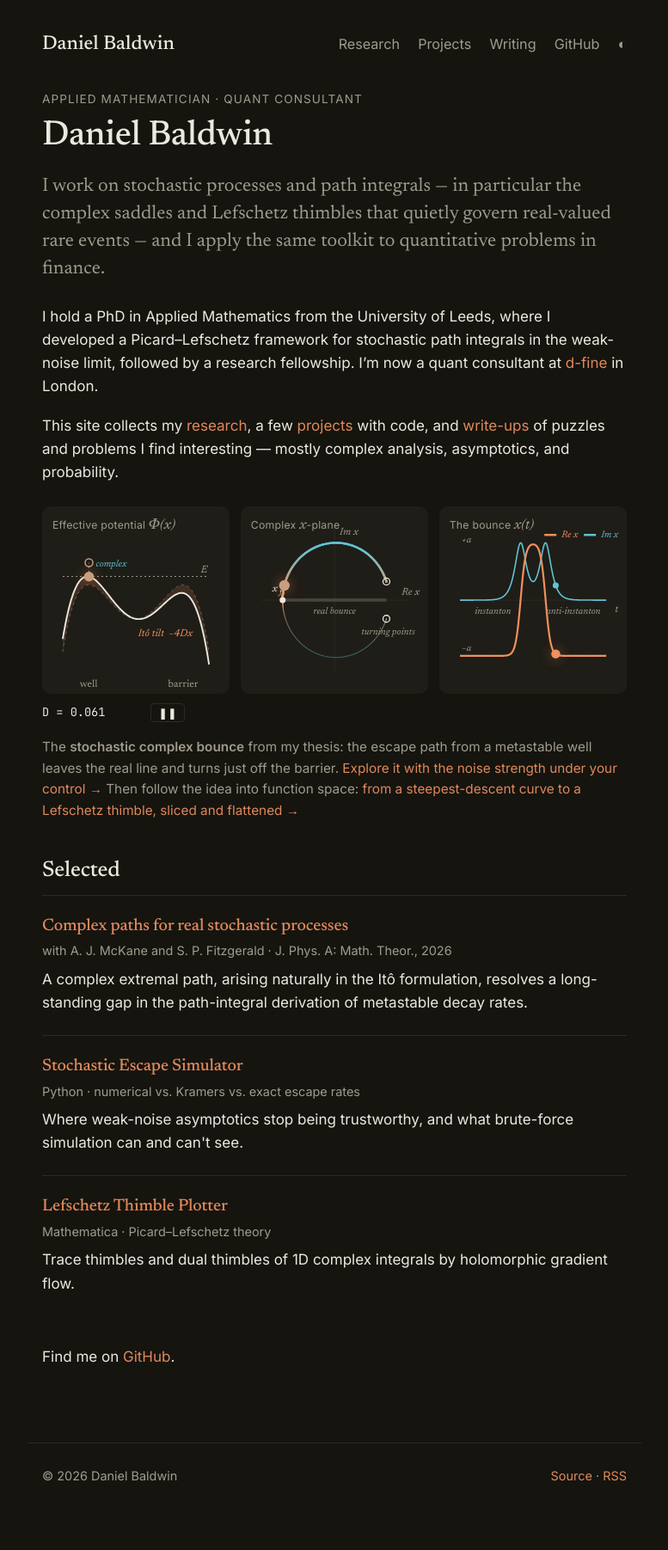
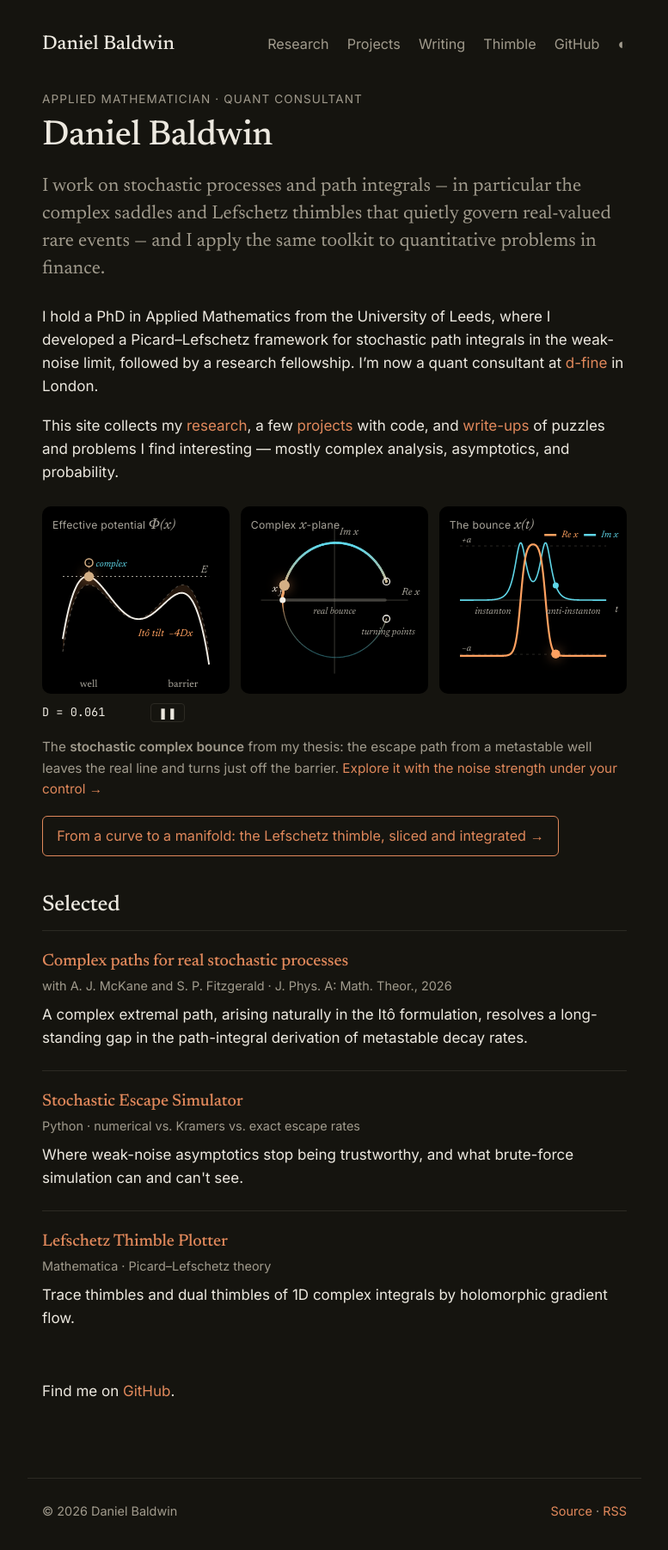
Before and after one commit to VeDAN1999/VeDAN1999.github.io, a Jekyll site: the page built from index.md, in a window 1280 px wide. Shown: the whole page at 86% size, without its empty margins (251-1028 px from the left). Built offline with Jekyll 4.4.1, drawn with Linux system fonts in a browser that asks for light colours; before the commit the page ends 1762 px from its top, so only the background shows below that.

Commit message:
Fix MathJax rendering (kramdown math tags), add Thimble nav link and home button, black-stage bounce in dark mode
Co-Authored-By: Claude Fable 5.1 <noreply@anthropic.com>
Claude-Session: https://claude.ai/code/session_01DBi7u8qatALvVNf1tupYW2

```diff
--- a/_includes/complex-bounce.html
+++ b/_includes/complex-bounce.html
@@ -13,12 +13,12 @@
 </div>
 
 <style>
-.cb { margin: 1.5rem 0 2rem; --cb-re: #f0905f; --cb-im: #5fc4d6; --cb-tilt: rgba(240, 144, 95, .16); --cb-glow: rgba(240, 144, 95, .55); }
-:root[data-theme="light"] .cb { --cb-re: #b5461a; --cb-im: #1f7a8c; --cb-tilt: rgba(181, 70, 26, .13); --cb-glow: rgba(181, 70, 26, .45); }
+.cb { margin: 1.5rem 0 2rem; --cb-re: #ffa160; --cb-im: #5fd6e8; --cb-tilt: rgba(255, 161, 96, .14); --cb-glow: rgba(255, 161, 96, .6); --cb-panel: #000; --cb-ink: #f2efe8; --cb-muted: #a8a49a; --cb-rule: #3a3833; }
+:root[data-theme="light"] .cb { --cb-re: #b5461a; --cb-im: #1f7a8c; --cb-tilt: rgba(181, 70, 26, .13); --cb-glow: rgba(181, 70, 26, .45); --cb-panel: var(--code-bg); --cb-ink: var(--ink); --cb-muted: var(--muted); --cb-rule: var(--rule); }
 .cb-grid { display: grid; grid-template-columns: repeat(3, 1fr); gap: .75rem; }
-.cb-panel { position: relative; background: var(--code-bg); border-radius: 10px; overflow: hidden; }
+.cb-panel { position: relative; background: var(--cb-panel); border-radius: 10px; overflow: hidden; }
 .cb-panel canvas { display: block; width: 100%; aspect-ratio: 1 / 1; }
-.cb-label { position: absolute; left: .7rem; top: .5rem; white-space: nowrap; font-size: .72rem; color: var(--muted); letter-spacing: .02em; pointer-events: none; }
+.cb-label { position: absolute; left: .7rem; top: .5rem; white-space: nowrap; font-size: .72rem; color: var(--cb-muted); letter-spacing: .02em; pointer-events: none; }
 .cb-math { font-family: var(--serif); font-style: italic; font-size: .98rem; }
 .cb-bar { display: flex; align-items: center; gap: .9rem; margin-top: .65rem; font-size: .8rem; color: var(--muted); flex-wrap: wrap; }
 .cb-readout { font-family: var(--mono); color: var(--ink); min-width: 6.5rem; }
--- a/_layouts/default.html
+++ b/_layouts/default.html
@@ -10,12 +10,25 @@
   <script>try{var t=localStorage.getItem('theme');if(t)document.documentElement.setAttribute('data-theme',t);}catch(e){}</script>
   <link rel="stylesheet" href="{{ '/assets/css/style.css' | relative_url }}">
   <link rel="alternate" type="application/rss+xml" title="{{ site.title }}" href="{{ '/feed.xml' | relative_url }}">
-  {% if page.math or page.layout == 'post' %}
   <script>
-    MathJax = { tex: { inlineMath: [['$', '$'], ['\\(', '\\)']], displayMath: [['$$', '$$'], ['\\[', '\\]']] } };
+    MathJax = {
+      tex: { inlineMath: [['$', '$'], ['\\(', '\\)']], displayMath: [['$$', '$$'], ['\\[', '\\]']], processEscapes: true },
+      options: { skipHtmlTags: ['script', 'noscript', 'style', 'textarea', 'pre', 'code'] },
+      startup: {
+        pageReady: function () {
+          // kramdown emits <script type="math/tex"> for $$…$$; turn those back into TeX delimiters for MathJax 3
+          document.querySelectorAll('script[type^="math/tex"]').forEach(function (el) {
+            var display = /mode=display/.test(el.type), tex = el.textContent;
+            var span = document.createElement(display ? 'div' : 'span');
+            span.textContent = display ? '\\[' + tex + '\\]' : '\\(' + tex + '\\)';
+            el.parentNode.replaceChild(span, el);
+          });
+          return MathJax.startup.defaultPageReady();
+        }
+      }
+    };
   </script>
   <script defer src="https://cdn.jsdelivr.net/npm/mathjax@3/es5/tex-chtml.js"></script>
-  {% endif %}
 </head>
 <body>
   <header class="site-header">
@@ -24,6 +37,7 @@
       <a href="{{ '/research/' | relative_url }}" {% if page.url contains '/research' %}class="active"{% endif %}>Research</a>
       <a href="{{ '/projects/' | relative_url }}" {% if page.url contains '/projects' %}class="active"{% endif %}>Projects</a>
       <a href="{{ '/writing/' | relative_url }}" {% if page.url contains '/writing' %}class="active"{% endif %}>Writing</a>
+      <a href="{{ '/thimble/' | relative_url }}" {% if page.url contains '/thimble' %}class="active"{% endif %}>Thimble</a>
       <a href="https://github.com/{{ site.github }}">GitHub</a>
       <button class="theme-toggle" type="button" aria-label="Toggle light mode" title="Toggle light/dark">◐</button>
     </nav>
--- a/assets/css/style.css
+++ b/assets/css/style.css
@@ -174,3 +174,6 @@ th { font-weight: 600; font-size: .85rem; letter-spacing: .03em; text-transform:
   h1 { font-size: 2rem; }
   .site-header { padding-top: 1.5rem; }
 }
+
+.button { display: inline-block; padding: .55rem .95rem; border: 1px solid var(--accent); border-radius: 6px; color: var(--accent); font-size: .95rem; }
+.button:hover { background: var(--accent-soft); text-decoration: none; }
--- a/index.md
+++ b/index.md
@@ -15,7 +15,9 @@ This site collects my [research](/research/), a few [projects](/projects/) with
 
 {% include complex-bounce.html id="home" controls="false" %}
 
-<p style="margin-top:-1rem;font-size:.9rem;color:var(--muted)">The <strong>stochastic complex bounce</strong> from my thesis: the escape path from a metastable well leaves the real line and turns just off the barrier. <a href="/complex-bounce/">Explore it with the noise strength under your control →</a> Then follow the idea into function space: <a href="/thimble/">from a steepest-descent curve to a Lefschetz thimble, sliced and flattened →</a></p>
+<p style="margin-top:-1rem;font-size:.9rem;color:var(--muted)">The <strong>stochastic complex bounce</strong> from my thesis: the escape path from a metastable well leaves the real line and turns just off the barrier. <a href="/complex-bounce/">Explore it with the noise strength under your control →</a></p>
+
+<p><a class="button" href="/thimble/">From a curve to a manifold: the Lefschetz thimble, sliced and integrated →</a></p>
 
 ## Selected
 
```
Also changed, not shown: other parts of _includes/complex-bounce.html (+1 -1 lines).
